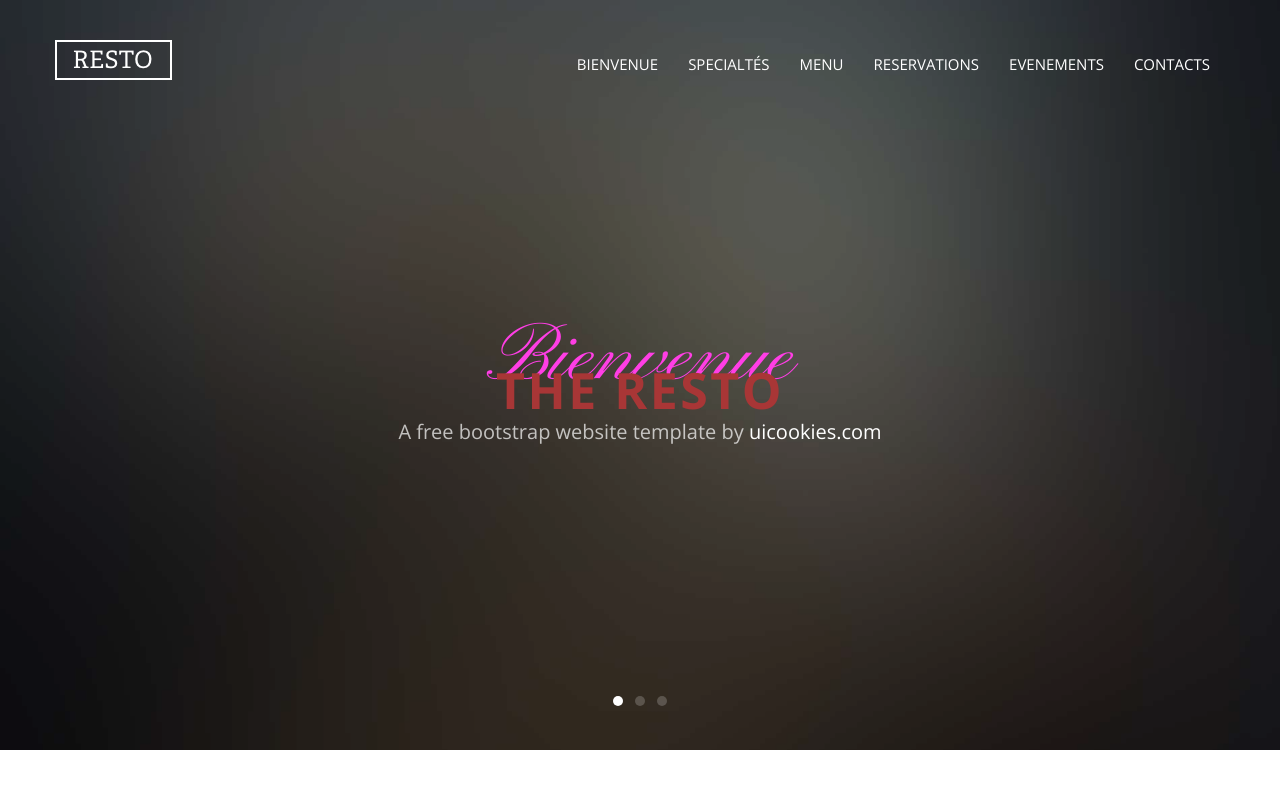
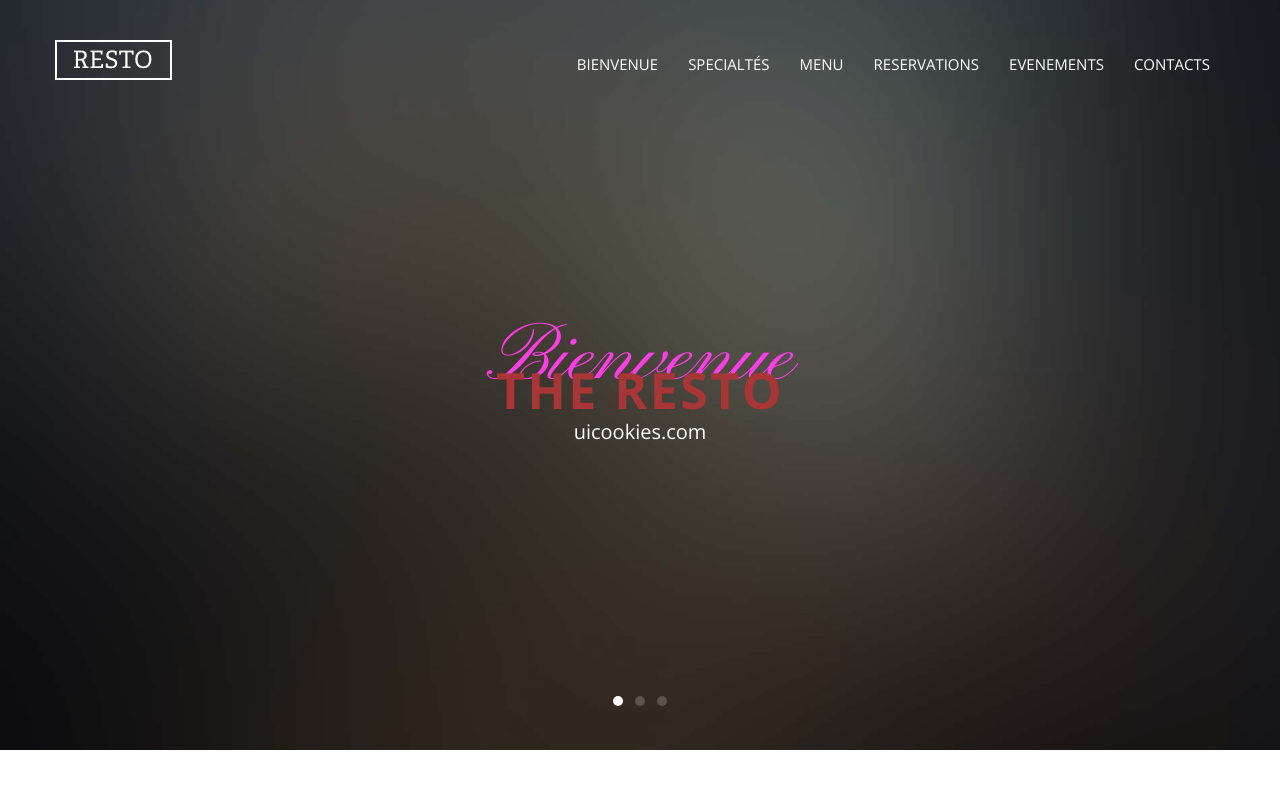
Before and after one commit to justinelouarn/SiteResto, a website: page index.html in a window 1280 px wide. Shown: the top 800 px of the page. Drawn offline with nearby package versions, Linux system fonts and the light colour scheme; files whose address does not match are found by name.

Commit message:
supprimer sub-heading

```diff
--- a/index.html
+++ b/index.html
@@ -54,7 +54,7 @@
                 <div class="probootstrap-slider-text text-center probootstrap-animate probootstrap-heading">
                   <h1 class="primary-heading">Bienvenue</h1>
                   <h3 class="secondary-heading">The Resto</h3>
-                  <p class="sub-heading">A free bootstrap website template by <a href="https://uicookies.com">uicookies.com</a></p>
+                  <p class="sub-heading"><a href="https://uicookies.com">uicookies.com</a></p>
                 </div>
               </div>
             </div>
@@ -67,7 +67,7 @@
                 <div class="probootstrap-slider-text text-center probootstrap-animate probootstrap-heading">
                   <h1 class="primary-heading">Diner</h1>
                   <h3 class="secondary-heading">Avec nous</h3>
-                  <p class="sub-heading">A free bootstrap website template by <a href="https://uicookies.com">uicookies.com</a></p>
+                  <p class="sub-heading"><a href="https://uicookies.com">uicookies.com</a></p>
                 </div>
               </div>
             </div>
@@ -81,7 +81,7 @@
                 <div class="probootstrap-slider-text text-center probootstrap-animate probootstrap-heading">
                   <h1 class="primary-heading">Appreciez</h1>
                   <h3 class="secondary-heading">Avec nous</h3>
-                  <p class="sub-heading">A free bootstrap website template by <a href="https://uicookies.com">uicookies.com</a></p>
+                  <p class="sub-heading"><a href="https://uicookies.com">uicookies.com</a></p>
                 </div>
               </div>
             </div>
```
